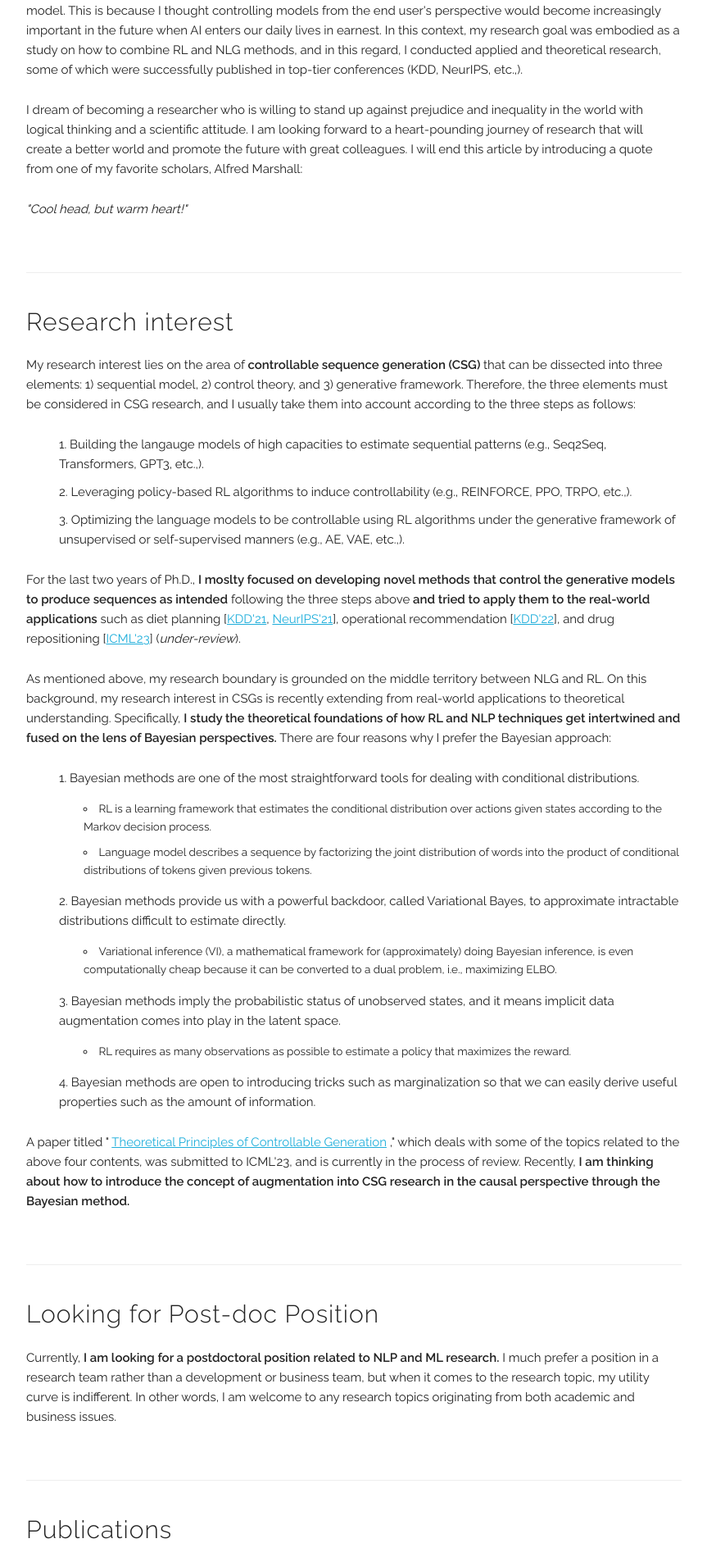
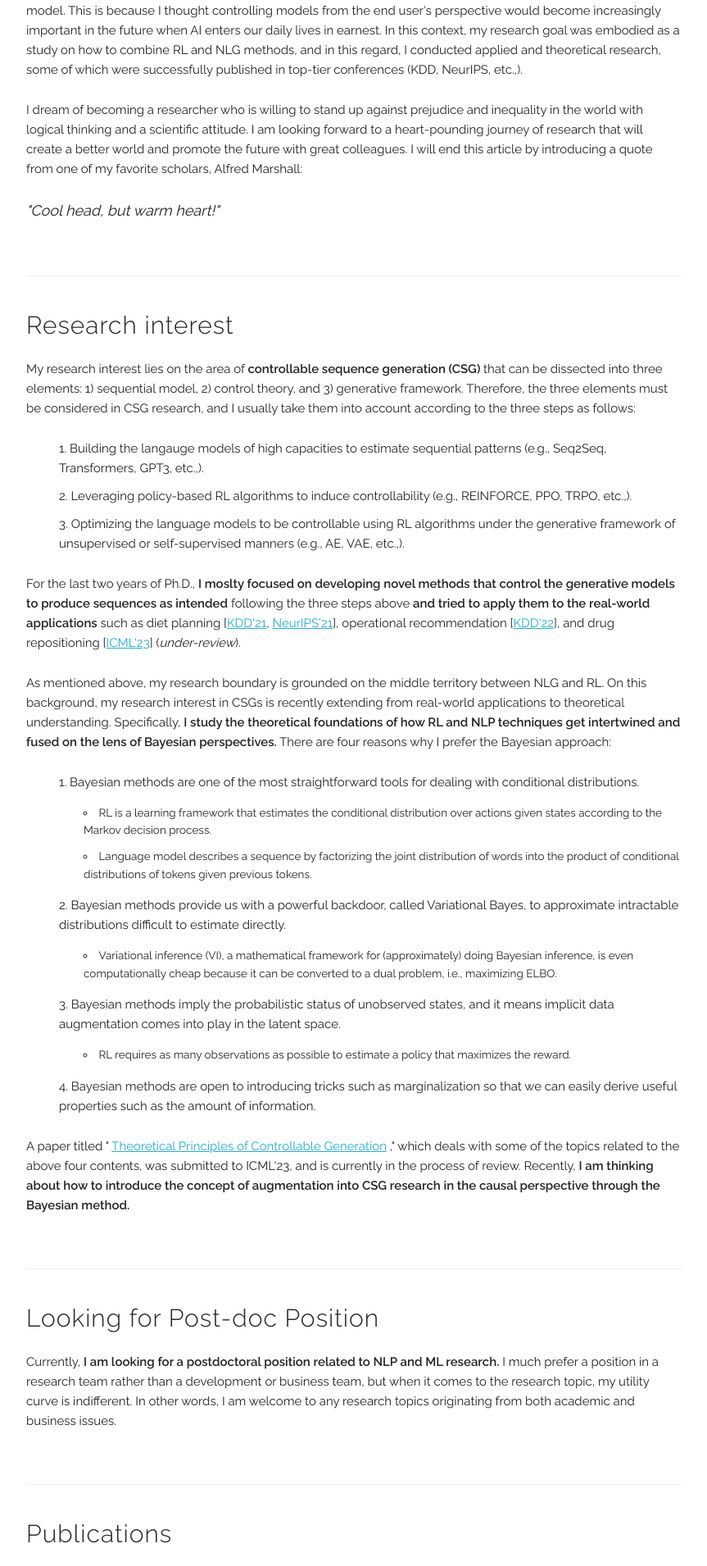
Before and after one commit to CHLEE-Leo/chlee-leo.github.io, a Jekyll site: the page built from index.html, in a window 1280 px wide. Shown: the part 1073-2983 px from the top of the page at 82% size, without its empty margins (208-1071 px from the left). Built offline with Jekyll 4.4.1, drawn with Linux system fonts in a browser that asks for light colours; some web fonts are replaced.

Commit message:
font-size

```diff
--- a/index.html
+++ b/index.html
@@ -24,7 +24,7 @@ title: Home
   I am looking forward to a heart-pounding journey of research that will create a better world and promote the future with great colleagues.
   I will end this article by introducing a quote from one of my favorite scholars, Alfred Marshall:
   </p>
-  <p>
+  <p style="font-size: large">
   <i>"Cool head, but warm heart!"</i>
   </p>
 </div>
```
